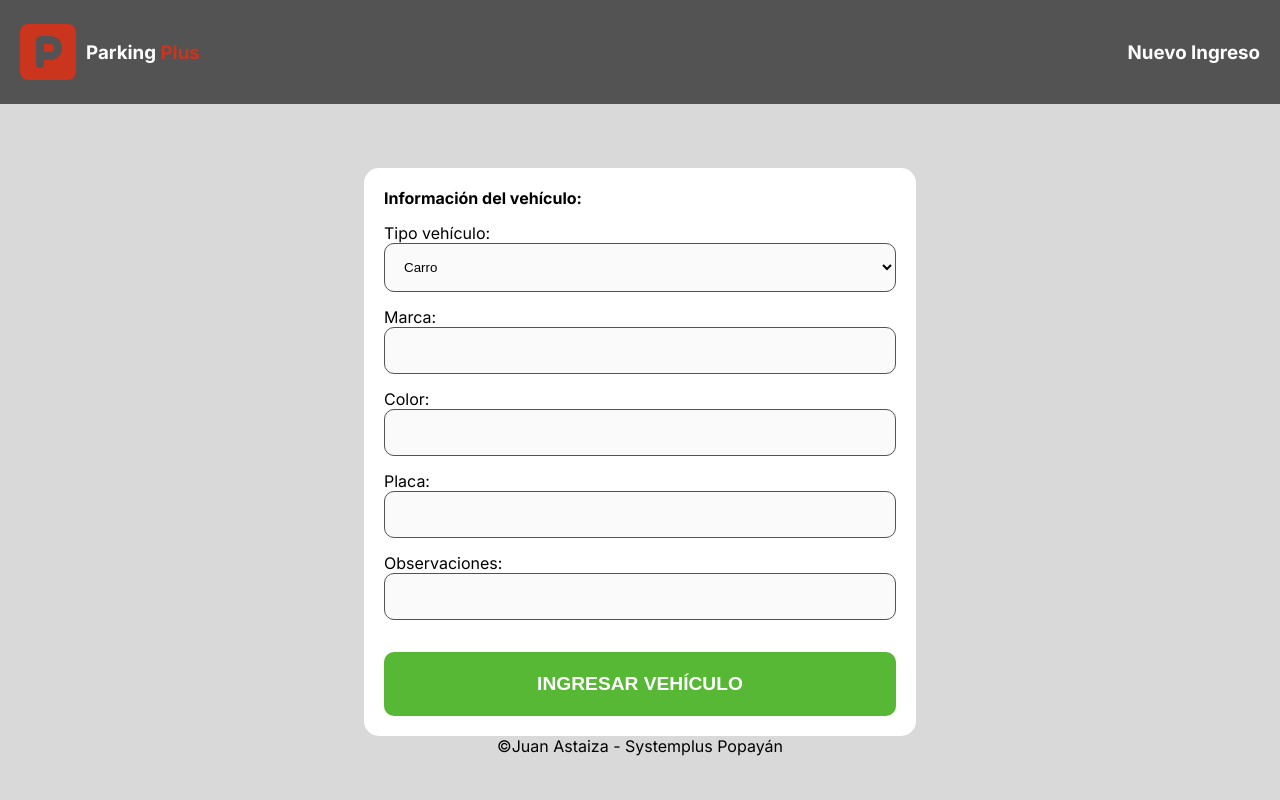
After one commit to Harryson25/parking-plus, a PHP site: page /nuevoIngreso.php in a window 1280 px wide. The commit adds this page. Run offline with PHP 8.4, Linux system fonts and the light colour scheme.

Commit message:
Nuevo Ingreso css

```diff
--- /dev/null
+++ b/css/global.css
@@ -0,0 +1,38 @@
+* {
+    margin: 0;
+    padding: 0;
+}
+
+:root {
+    --rojoPrincipal: #CB341D;
+    --grisClaro: #D9D9D9;
+    --grisOscuro: #535353;
+    --verde: #56B834;
+    --azul: #456FDC;
+    --amarillo: #D7DB07;
+}
+
+.inter-400 {
+    font-family: "Inter", sans-serif;
+    font-optical-sizing: auto;
+    font-weight: 400;
+    font-style: normal;
+    font-variation-settings:
+        "slnt" 0;
+}
+
+body {
+    background-color: var(--grisClaro);
+}
+
+.rojo {
+    color: var(--rojoPrincipal);
+}
+
+.gris-oscuro {
+    color: var(--grisOscuro);
+}
+
+.gris-claro {
+    color: var(--grisClaro);
+}
--- /dev/null
+++ b/css/header.css
@@ -0,0 +1,12 @@
+header {
+    background-color: var(--grisOscuro);
+    display: flex;
+    justify-content: space-between;
+    align-items: center;
+    padding: 20px;
+}
+
+.encabezado-logo {
+    display: flex;
+    align-items: center;
+}
--- /dev/null
+++ b/css/nuevoIngreso.css
@@ -0,0 +1,54 @@
+.contenedor-nuevo-ingreso {
+    background-color: white;
+    width: 40%;
+    margin: 0 auto;
+    padding: 20px;
+    margin-top: 4rem;
+    border-radius: 15px;
+}
+
+#nuevoIngreso {
+    display: flex;
+    flex-direction: column;
+}
+
+.control-form {
+    display: flex;
+    flex-direction: column;
+
+    label {
+        margin-top: 15px;
+    }
+}
+
+input, select {
+    background-color: rgb(250, 250, 250);
+    display: block;
+    max-width: 100%;
+    padding: 15px;
+    border-radius: 10px;
+    border: 1px solid var(--grisOscuro);
+
+    &:focus {
+        border: 1px solid var(--rojoPrincipal);
+        outline: none;
+    }
+}
+
+.botonNuevoVehiculo {
+    background-color: var(--verde);
+    padding: 1.3rem;
+    margin-top: 2rem;
+    border-radius: 10px;
+    border: none;
+    color: white;
+    text-transform: uppercase;
+    font-weight: bold;
+    font-size: 1.2rem;
+    cursor: pointer;
+
+    &:hover {
+        background-color: darkgreen;
+    }
+
+}
--- a/estilos.css
+++ b/estilos.css
@@ -1,150 +1,5 @@
-*{
-    margin: 0;
-    padding: 0;
-}
-
-:root {
-    --rojoPrincipal: #CB341D;
-    --grisClaro: #D9D9D9;
-    --grisOscuro: #535353;
-}
-
-.inter-400 {
-    font-family: "Inter", sans-serif;
-    font-optical-sizing: auto;
-    font-weight: 400;
-    font-style: normal;
-    font-variation-settings:
-        "slnt" 0;
-}
-
-body {
-    background-color: var(--grisClaro);
-}
-
-.rojo {
-    color: var(--rojoPrincipal);
-}
-
-.gris-oscuro {
-    color: var(--grisOscuro);
-}
-
-.gris-claro {
-    color: var(--grisClaro);
-}
-
-.contenedor{
-    display: flex;
-    flex-direction: column;
-    align-items: center;
-    justify-content: center;
-    height: 100vh;
-}
-
-.contenedor-logo{
-    width: 400px;
-    text-align: center;
-    margin-bottom: 20px;
-}
-
-.contenedor-formulario {
-    background-color: white;
-    width: 20%;
-    padding: 15px;
-    border-radius: 8px;
-}
-
-.contenedor-formulario form{
-    display: flex;
-    flex-direction: column;
-}
-
-.contenedor-formulario label {
-    margin-bottom: 5px;
-}
-
-.contenedor-formulario input {
-    padding: 8px;
-    margin-bottom: 10px;
-    border: 1px solid #ccc;
-    border-radius: 4PX;
-    box-sizing: border-box;
-}
-
-.contenedor-formulario input:focus {
-    border-color: var(--rojoPrincipal);
-    outline: none;
-}
-
-.contenedor-formulario button {
-    padding: 10px;
-    background-color: var(--rojoPrincipal);
-    color: white;
-    border-radius: 4px;
-    cursor: pointer;
-}
-
-.contenedor-formulario button:hover{
-    background-color: #8B0000;
-}
-
-/* Eestilos para el Dashboard*/
-
-/*Estilos del encabezado */
-
-header {
-    background-color: var(--grisOscuro);
-    display: flex;
-    justify-content: space-between;
-    align-items: center;
-    padding: 20px;
-}
-
-.encabezado-logo {
-    display: flex;
-    align-items: center;
-}
-.cuadricula {
-    display: grid;
-    grid-template-columns: auto auto;
-    justify-content: center;
-    align-content: center;
-    gap: 20px;
-    margin: 0 auto;
-    height: 100vh;
-}
-
-.boton {
-    display: flex;
-    flex-direction: column;
-    align-items: center;
-    justify-content: center;
-    text-align: center;
-
-    h3 {
-        margin-top: 10px;
-    }
-}
-
-.boton-menu {
-    background-color: white;
-    width: 120px;
-    height: 120px;
-    display: flex;
-    justify-content: center;
-    align-items: center;
-    border-radius: 15px;
-    box-shadow: 4px 4px 10px; var(--grisOscuro);
-    cursor: pointer;
-    transition: 0.5s ease-in-out;
-
-    &:hover {
-        background-color: var(--rojoPrincipal);
-        color: white;
-    }
-
-    i {
-      font-size: 2rem;
-    }
-}
+@import url('css/global.css');
+@import url('css/login.css');
+@import url('css/header.css');
+@import url('css/dashboard.css');
+@import url('css/nuevoIngreso.css');
--- /dev/null
+++ b/footer.php
@@ -0,0 +1,4 @@
+<p style="text-align: center; padding-bottom: 20px;">&copy;Juan Astaiza - Systemplus Popayán</p>
+ </body>
+
+</html>
--- /dev/null
+++ b/header.php
@@ -0,0 +1,12 @@
+<header>
+    <div class="encabezado-logo">
+        <i class="fa-solid fa-square-parking rojo" style="font-size: 4rem;"></i>
+        <h3>
+            <span style="color: white; padding-left: 10px;">Parking</span>
+            <span class="rojo">Plus</span>
+        </h3>
+    </div>
+    <h3 style="color: white;">
+        <?php echo $nombrePagina; ?>
+    </h3>
+</header>
--- /dev/null
+++ b/nuevoIngreso.php
@@ -0,0 +1,39 @@
+<?php
+$nombrePagina = "Nuevo Ingreso";
+    include 'plantilla.php';
+    include 'header.php';
+?>
+
+      <div class="contenedor-nuevo-ingreso">
+        <form action="" id="nuevoIngreso"
+            <h3><strong>Información del vehículo:</strong></h3>
+
+            <div class="control-form">
+                <label>Tipo vehículo:</label>
+                <select>
+                    <option value="">Carro</option>
+                    <option value="">Moto</option>
+                    <option value="">Otro</option>
+                </select>
+            </div>
+            <div class="control-form">
+                    <label>Marca:</label>
+                    <input type="text" id="marca"/>
+            </div>
+            <div class="control-form">
+                <label>Color:</label>
+                <input type="text" id="color"/>
+            </div>
+            <div class="control-form">
+                <label>Placa:</label>
+                <input type="text" id="placa"/>
+            </div>
+            <div class="control-form">
+                <label>Observaciones:</label>
+                <input type="text" id="observaciones"/>
+            </div>
+            <button class="botonNuevoVehiculo">Ingresar vehículo</button>
+        </form>
+      </div>
+
+<?php include 'footer.php'; ?>
--- /dev/null
+++ b/plantilla.php
@@ -0,0 +1,17 @@
+<!DOCTYPE html>
+<html lang="en">
+
+ <head>
+    <meta charset="UTF-8">
+    <meta name="viewport" content="width=device-width, initial-scale=1.0">
+    <title>Parking Plus</title>
+    <link rel="stylesheet" href="https://cdnjs.cloudflare.com/ajax/libs/font-awesome/6.5.1/css/all.min.css">
+    <link rel="preconnect" href="https://fonts.googleapis.com">
+    <link rel="preconnect" href="https://fonts.gstatic.com" crossorigin>
+    <link href="https://fonts.googleapis.com/css2?family=Inter:wght@100..900&display=swap" rel="stylesheet">
+
+    <link rel="stylesheet" href="estilos.css">
+
+ </head>
+
+ <body class="inter-400">
```
Also changed, not shown: Dashboard.html (deleted, +0 -61 lines), css/dashboard.css (added, +43 -0 lines), css/login.css (added, +54 -0 lines), dashboard.php (added, +36 -0 lines), login.php (renamed from Login.html, +1 -17 lines), nuevoIngreso.html (deleted, +0 -63 lines).
